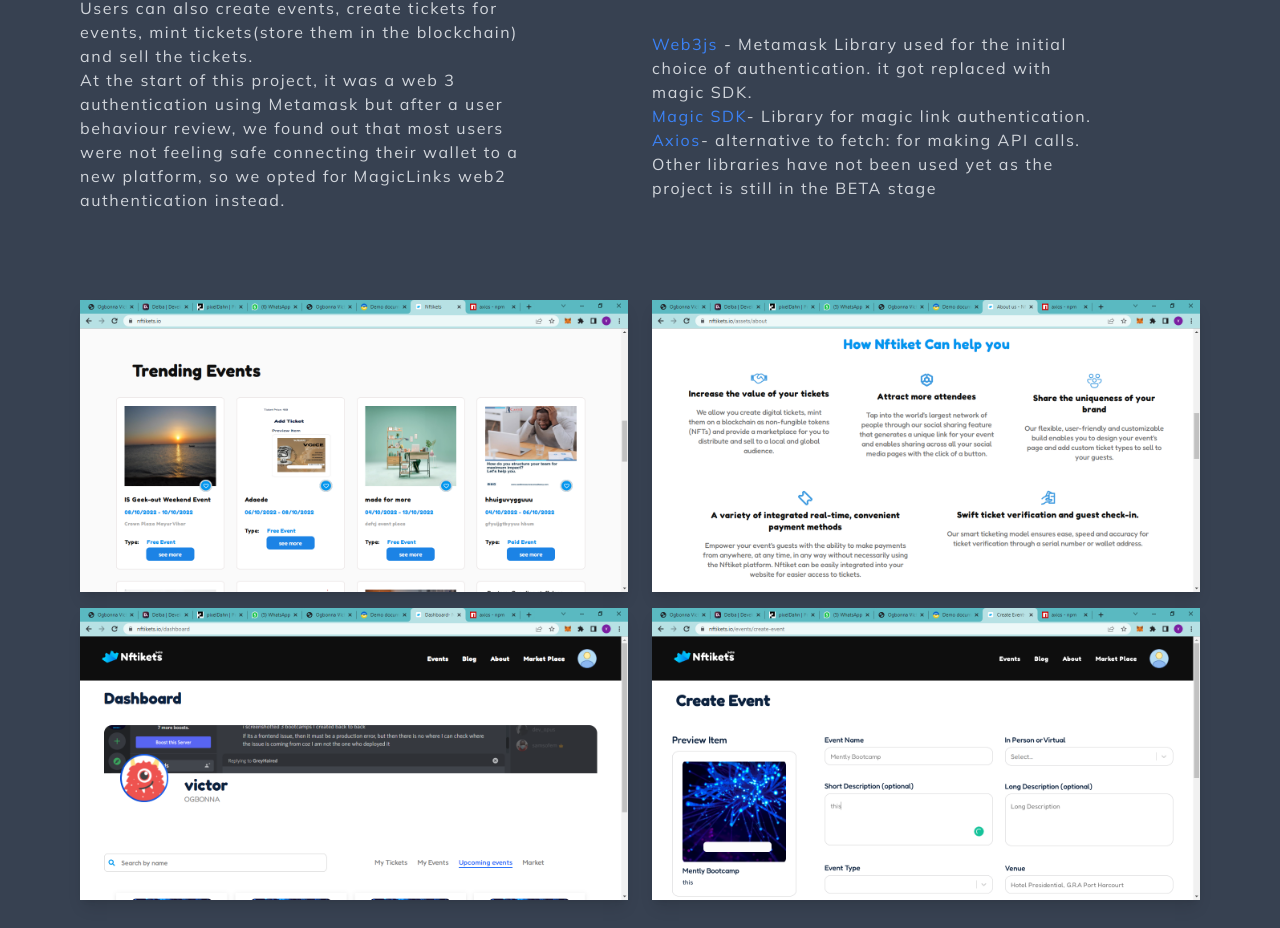
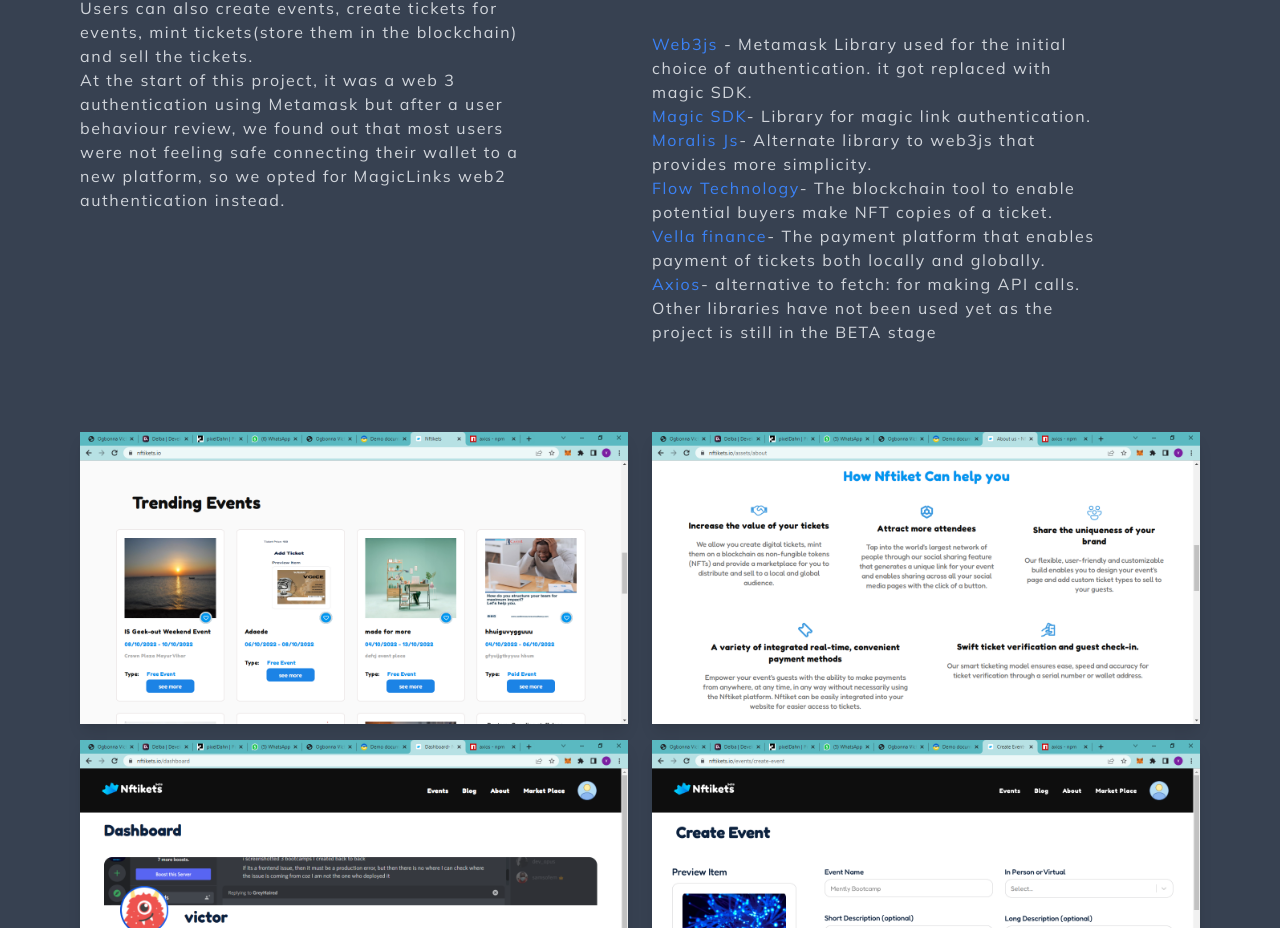
Before and after one commit to victorgbonna/frontendPortfolio, a Next.js app: page /project/Nftiket in a window 1280 px wide. Shown: the part 1137-2065 px from the top of the page. Built offline with nearby package versions, Linux system fonts and the light colour scheme.

Commit message:
modified nftiket

```diff
--- a/src/pages/project/Nftiket.jsx
+++ b/src/pages/project/Nftiket.jsx
@@ -84,6 +84,21 @@
               - Library for magic link authentication.
               </li>
               <li>
+              <Link href={'https://www.npmjs.com/package/magic-sdk'}>
+                <a className="text-blue-500">Moralis Js</a></Link>
+              - Alternate library to web3js that provides more simplicity.
+              </li>
+              <li>
+              <Link href={'https://www.npmjs.com/package/magic-sdk'}>
+                <a className="text-blue-500">Flow Technology</a></Link>
+              - The blockchain tool to enable potential buyers make NFT copies of a ticket.
+              </li>
+              <li>
+              <Link href={'https://www.npmjs.com/package/magic-sdk'}>
+                <a className="text-blue-500">Vella finance</a></Link>
+              - The payment platform that enables payment of tickets both locally and globally.
+              </li>
+              <li>
               <Link href={'https://www.npmjs.com/package/axios'}>
                 <a className="text-blue-500">Axios</a></Link>
                   - alternative to fetch: for making API calls.
```
